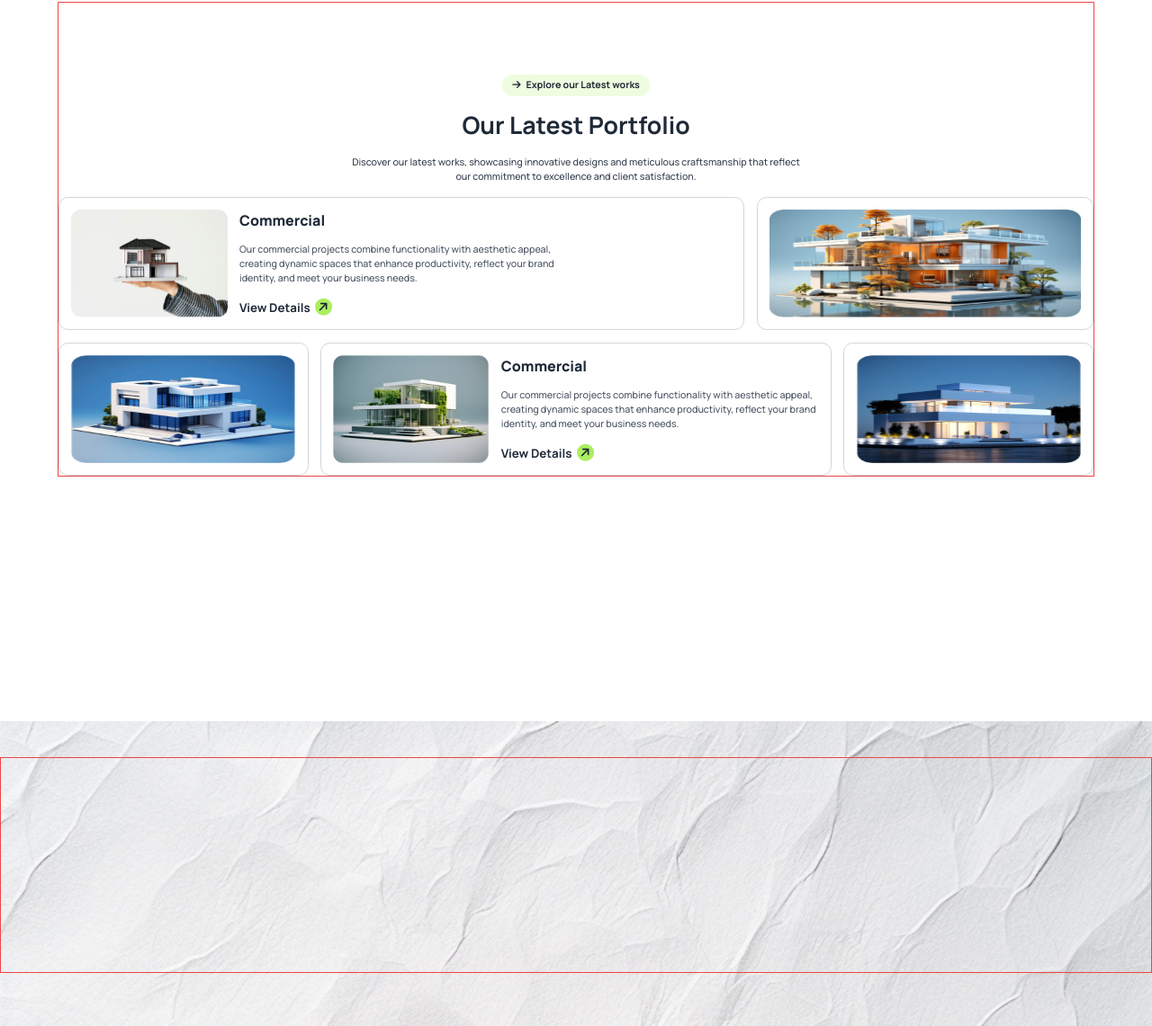
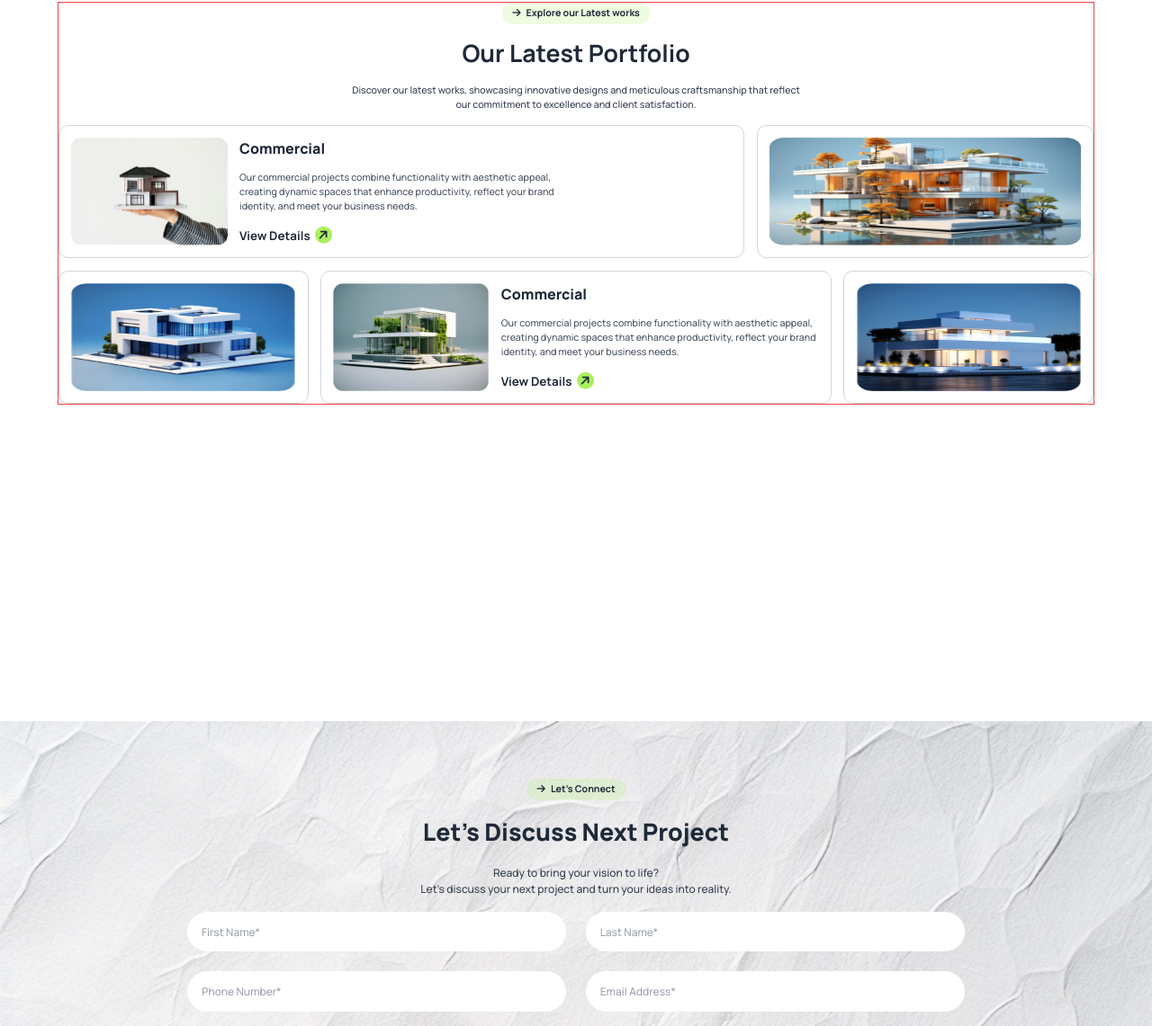
Before and after one commit to prayash231/B10-Assignment-03, a plain HTML site: page index.html in a window 1280 px wide. Shown: the part 2273-3414 px from the top of the page at 90% size. Drawn offline with nearby package versions, Linux system fonts and the light colour scheme.

Commit message:
form section responsive for large devices

```diff
--- a/index.html
+++ b/index.html
@@ -63,7 +63,8 @@
                   <div class="invisible lg:visible lg:w-7 lg:h-7 xl:w-8 xl:h-8 bg-[#FFFFFF] border border-gray-100 rounded-full text-center pt-0.5">
                     <i class="fa-solid fa-magnifying-glass text-gray-500 lg:text-sm"></i>
                   </div>
-                  <div class="invisible lg:visible w-8 h-8 bg-[#FFFFFF] border border-gray-100 rounded-full text-gray-500">
+                  <div class="invisible lg:visible w-8 h-8 bg-[#FFFFFF] border border-gray-100
+                  rounded-full text-gray-500">
                     <svg xmlns="http://www.w3.org/2000/svg" fill="none" viewBox="0 0 24 24"
                     stroke-width="1.5" stroke="currentColor" class="size-6 mx-auto pt-1">
                     <path stroke-linecap="round" stroke-linejoin="round" d="M2.25 3h1.386c.51 0 .955.343 1.087.835l.383 1.437M7.5 14.25a3 3 0 0 0-3 3h15.75m-12.75-3h11.218c1.121-2.3 2.1-4.684 2.924-7.138a60.114 60.114 0 0 0-16.536-1.84M7.5 14.25 5.106 5.272M6 20.25a.75.75 0 1 1-1.5 0 .75.75 0 0 1 1.5 0Zm12.75 0a.75.75 0 1 1-1.5 0 .75.75 0 0 1 1.5 0Z" />
@@ -121,7 +122,7 @@
     </header>
     <!-- main section starts here -->
     <main>
-        <div class="w-full min-h-screen bg-gray-200">
+        <div class="w-full min-h-screen bg-[#F4F4F4]">
            <div class="border-2 border-dashed border-gray-500 w-24 h-20 pt-5 relative top-3 left-7">
             <img class="w-24" src="./assets/Vector.png" alt="">
            </div>
@@ -200,8 +201,8 @@
            </div>
         </div>
         <!-- Explore our Latest works section starts here -->
-        <div class="w-full min-h-screen bg-gray-200 lg:bg-white">
-          <div class="lg:w-[90vw] mx-auto pt-[6.26vw] lg:mt-[5.208vw] border border-red-500 space-y-[2vw]
+        <div class="w-full min-h-screen bg-[#F4F4F4] lg:bg-white">
+          <div class="lg:w-[90vw] mx-auto pt-[6.26vw] lg:pt-0 lg:mt-[5.208vw] border border-red-500 space-y-[2vw]
           lg:space-y-[1.042vw]">
             <button class="block mx-auto w-[38.341vw] h-[5.634vw] lg:w-[12.76vw] lg:h-[1.875vw] space-x-[0.313vw] bg-pastel_green bg-opacity-20 rounded-full text-[2.504vw] lg:text-[0.833vw] font-bold">
               <i class="fa-solid fa-arrow-right"></i>
@@ -263,10 +264,43 @@
           </div>
         </div>
         <!-- form section -->
-        <div class="bg-[url('./assets/bg.jpg')] bg-cover bg-no-repeat bg-opacity-20 h-[70vh] flow-root">
-          <!-- Programming Hero -->
-          <div class="mt-10  mx-auto h-[30vh] border border-red-500">
-            <!-- <h3>I am prayash</h3> -->
+        <div class="bg-[url('./assets/bg.jpg')] bg-cover bg-no-repeat bg-opacity-20 lg:min-h-[70vh]
+        xl:min-h-[90vh] 2xl:min-h-screen mt-2
+        lg:mt-0 flow-root">
+          <div class="mt-[5vw] w-[90vw] mx-auto space-y-[1.25vw]">
+            <button class="block mx-auto w-[38.341vw] h-[5.634vw] lg:w-[8.594vw] lg:h-[1.875vw]
+            space-x-[0.313vw] bg-pastel_green bg-opacity-20 rounded-full text-[2.504vw] lg:text-[0.833vw] font-bold">
+              <i class="fa-solid fa-arrow-right"></i>
+              <a>Let's Connect</a>
+            </button>
+            <h3 class="text-[2.083vw] font-extrabold text-center">Let's Discuss Next Project</h3>
+            <p class="text-[0.938vw] font-medium text-center text-gray-700">Ready to bring your vision to life? <br> Let's discuss your next project and turn your ideas into reality.</p>
+            <form>
+              <div class="grid grid-cols-2 justify-items-center gap-[1.667vw] w-9/12 mx-auto">
+                <input type="text" placeholder="First Name*" class="w-full h-[3.5vw] rounded-full
+                text-[0.938vw] font-medium pl-[1.25vw]">
+                <input type="text" placeholder="Last Name*" class="w-full h-[3.5vw] rounded-full
+                text-[0.938vw] font-medium pl-[1.25vw]">
+                <input type="tel" name="phoneNumber" id="phoneNumber" placeholder="Phone Number*"
+                class="w-full h-[3.5vw] rounded-full text-[0.938vw] font-medium pl-[1.25vw]">
+                <input type="email" name="emailId" id="emailID" placeholder="Email Address*"
+                class="w-full h-[3.5vw] rounded-full text-[0.938vw] font-medium pl-[1.25vw]">
+                <textarea rows="10" placeholder="Write your message here" class="w-full col-span-2
+                text-[0.938vw] font-medium rounded-[1.667vw] pl-[1.25vw] pt-[1.25vw]"></textarea>
+                <!-- <a class="btn bg-pastel_green rounded-full w-full h-[2.917vw] col-span-2 ">
+                  <p class="lg:text-base xl:text-lg font-extrabold">Send Mail</p>
+                  <div class="lg:w-6 lg:h-6 xl:w-7 xl:h-7 text-center rounded-full bg-black pb-0.5">
+                    <i class="fa-solid fa-arrow-right -rotate-45 text-white lg:text-base xl:text-lg"></i>
+                  </div>
+                </a> -->
+                <div class="btn bg-pastel_green rounded-full w-full h-[2.917vw] col-span-2 flex items-center">
+                  <p class="text-[1.042vw] font-extrabold">Send Mail</p>
+                  <div class="w-[1.458vw] h-[1.458vw] rounded-full bg-black flex items-center justify-center">
+                  <i class="fa-solid fa-arrow-right -rotate-45 text-white text-[1.042vw] font-extrabold"></i>
+                  </div>
+                </div>
+              </div>
+            </form>
           </div>
         </div>
     </main>
```
